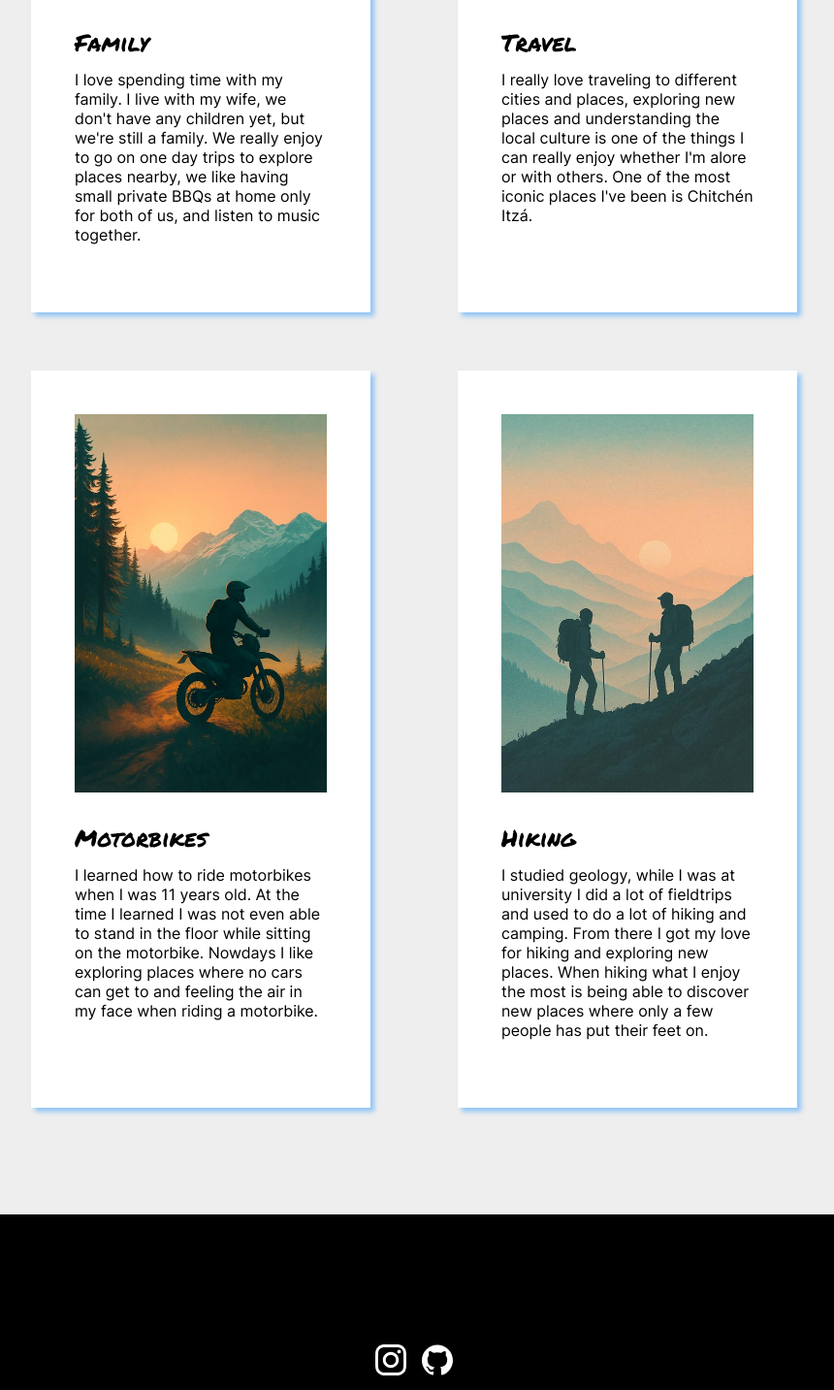
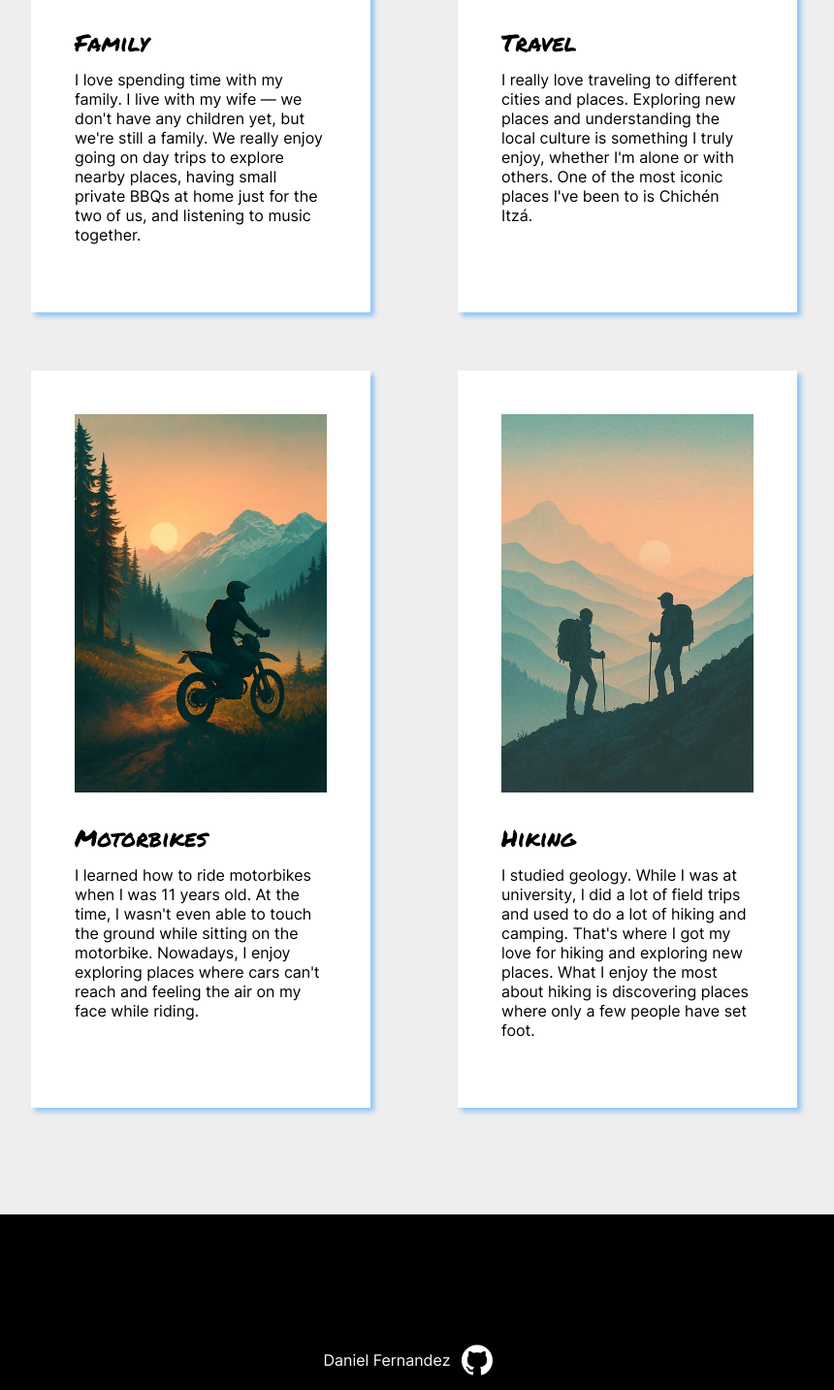
Before and after one commit to daniel-fernandez25/about-me, a plain HTML site: page index.html in a window 1280 px wide. Shown: the part 1338-2771 px from the top of the page at 97% size, without its empty margins (213-1073 px from the left). Drawn offline with Linux system fonts and the light colour scheme; files whose address does not match are found by name.

Commit message:
updated cards content & footer

```diff
--- a/index.html
+++ b/index.html
@@ -20,51 +20,48 @@
       <div class="card">
           <img class="card-image" src="./images/family.jpg" alt="family image">
           <h2 class="card-title">Family</h2>
-          <p class="card-text">I love spending time with my family.
-          I live with my wife, we don't have any children yet, but
-          we're still a family. We really enjoy to go on one day
-          trips to explore places nearby, we like having small private
-          BBQs at home only for both of us, and listen to music together.
+          <p class="card-text">I love spending time with my family. I live with
+            my wife — we don't have any children yet, but we're still a family.
+            We really enjoy going on day trips to explore nearby places, having
+            small private BBQs at home just for the two of us, and listening to
+            music together.
           </p>
       </div>
 
       <div class="card">
           <img class="card-image" src="./images/travel.jpg" alt="travel image">
           <h2 class="card-title">Travel</h2>
-          <p class="card-text">I really love traveling to different
-          cities and places, exploring new places and understanding
-          the local culture is one of the things I can really enjoy
-          whether I'm alore or with others. One of the most iconic
-          places I've been is Chitchén Itzá.
+          <p class="card-text">I really love traveling to different cities and
+            places. Exploring new places and understanding the local culture is
+            something I truly enjoy, whether I'm alone or with others. One of
+            the most iconic places I've been to is Chichén Itzá.
           </p>
       </div>
 
       <div class="card">
           <img class="card-image" src="./images/bikes.jpg" alt="bike image">
           <h2 class="card-title">Motorbikes</h2>
-          <p class="card-text">I learned how to ride motorbikes when I
-          was 11 years old. At the time I learned I was not even able
-          to stand in the floor while sitting on the motorbike. Nowdays
-          I like exploring places where no cars can get to and feeling the
-          air in my face when riding a motorbike.
+          <p class="card-text">I learned how to ride motorbikes when I was 11
+            years old. At the time, I wasn't even able to touch the ground while
+            sitting on the motorbike. Nowadays, I enjoy exploring places where
+            cars can't reach and feeling the air on my face while riding.
           </p>
       </div>
 
       <div class="card">
           <img class="card-image" src="./images/hiking.jpg" alt="hiking image">
           <h2 class="card-title">Hiking</h2>
-          <p class="card-text">I studied geology, while I was at university
-          I did a lot of fieldtrips and used to do a lot of hiking and
-          camping. From there I got my love for hiking and exploring new
-          places. When hiking what I enjoy the most is being able to
-          discover new places where only a few people has put their feet on.
+          <p class="card-text">I studied geology. While I was at university, I
+            did a lot of field trips and used to do a lot of hiking and camping.
+            That's where I got my love for hiking and exploring new places. What
+            I enjoy the most about hiking is discovering places where only a few
+            people have set foot.
           </p>
       </div>
     </section>
     <footer class="footer">
       <div class="container">
-        <a class= "footer-content" href="https://www.instagram.com/plasticdann" target="_blank" aria-label="View source on GitHub">
-        <img src="images/instagram.svg" alt="Instagram icon" width="32">
+        <p class= "footer-text">Daniel Fernandez</p>
         </a>
         <a class= "footer-content" href="https://github.com/daniel-fernandez25/about-me" target="_blank" aria-label="View source on GitHub">
         <img src="images/github.svg" alt="GitHub icon" width="32">
--- a/style.css
+++ b/style.css
@@ -93,19 +93,13 @@ a {
   background-color: #000000;
 }
 
-/*.footer-text{
+.footer-text{
   font-size: 24 px;
   color: #ffffff;
   margin: auto;
   margin-right: 0;
 }
 
-.github-link{
-  filter: invert(1);
-  transition: filter 0.3s;
-  margin: auto;
-  margin-left: 20px;
-}*/
 .container{
   margin: auto;
   display: flex;
@@ -116,6 +110,6 @@ a {
   filter: invert(1);
   transition: filter 0.3s;
   justify-content: space-between;
-  margin: 8px;
+  margin: 12px;
   align-items: center;
 }
```
